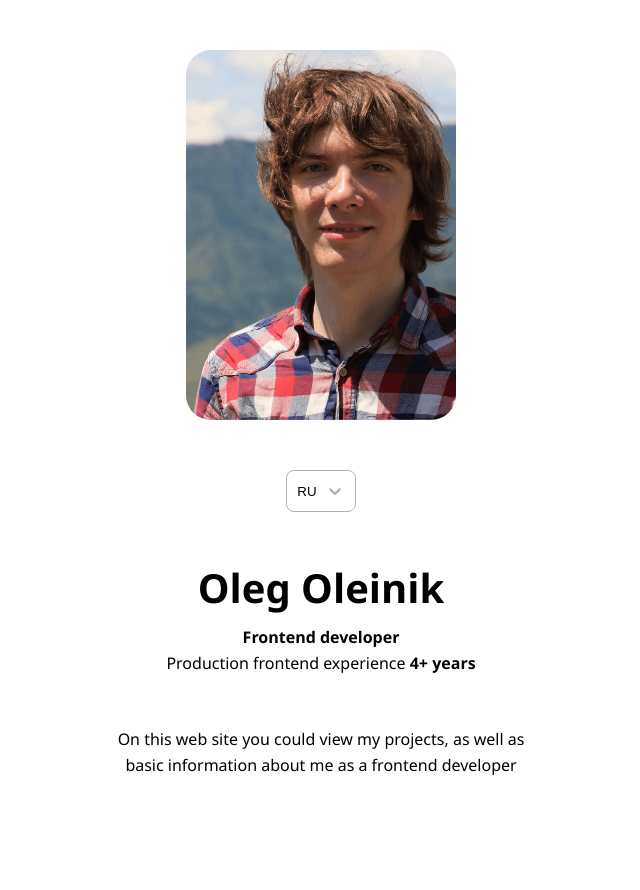
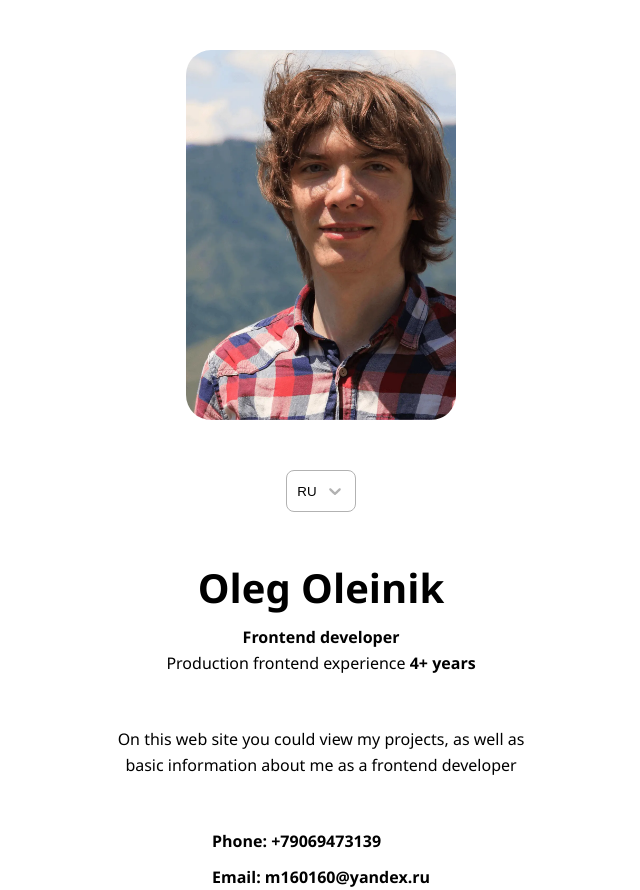
Before and after one commit to Yaolegol/portfolio_next, a Next.js app: page / in a window 1280 px wide. Shown: the whole page, without its empty margins (319-959 px from the left). Before the commit the page ends 800 px from the top, so only its background shows below. Built offline with nearby package versions, Linux system fonts and the light colour scheme.

Commit message:
Добавлены контакты

```diff
--- /dev/null
+++ b/src/constants/index.ts
@@ -0,0 +1,2 @@
+export const EMAIL = 'm160160@yandex.ru';
+export const PHONE = '+79069473139';
--- /dev/null
+++ b/src/modules/Home/components/Contacts/index.module.scss
@@ -0,0 +1,9 @@
+.item {
+    display: block;
+    font-weight: 700;
+    margin-top: 10px;
+
+    &:first-child {
+        margin-top: 0;
+    }
+}
--- /dev/null
+++ b/src/modules/Home/components/Contacts/index.tsx
@@ -0,0 +1,19 @@
+'use client';
+
+import { EMAIL, PHONE } from '@/constants';
+import { IntlMessage } from '@/modules/Lang/components/IntlMessage';
+import { FC } from 'react';
+import style from './index.module.scss';
+
+export const Contacts: FC = () => {
+    return (
+        <div>
+            <a className={style.item} href={`tel:${PHONE}`}>
+                <IntlMessage id="main.phone" />: {PHONE}
+            </a>
+            <a className={style.item} href={`mailto: ${EMAIL}`}>
+                Email: {EMAIL}
+            </a>
+        </div>
+    );
+};
--- a/src/modules/Home/index.module.scss
+++ b/src/modules/Home/index.module.scss
@@ -2,7 +2,7 @@
     padding-top: 50px;
 }
 
-.descriptionBlock {
+.container {
     display: flex;
     justify-content: center;
     margin-top: 50px;
@@ -11,15 +11,3 @@
 .description {
     max-width: 410px;
 }
-
-.selectLang {
-    display: flex;
-    justify-content: center;
-    margin-top: 50px;
-}
-
-.title {
-    display: flex;
-    justify-content: center;
-    margin-top: 50px;
-}
--- a/src/modules/Home/index.tsx
+++ b/src/modules/Home/index.tsx
@@ -1,3 +1,4 @@
+import { Contacts } from '@/modules/Home/components/Contacts';
 import { Description } from '@/modules/Home/components/Description';
 import { Photo } from '@/modules/Home/components/Photo';
 import { Title } from '@/modules/Home/components/Title';
@@ -9,17 +10,20 @@ export const Home: FC = () => {
     return (
         <div className={style.index}>
             <Photo />
-            <div className={style.selectLang}>
+            <div className={style.container}>
                 <SelectLang />
             </div>
-            <div className={style.title}>
+            <div className={style.container}>
                 <Title />
             </div>
-            <div className={style.descriptionBlock}>
+            <div className={style.container}>
                 <div className={style.description}>
                     <Description />
                 </div>
             </div>
+            <div className={style.container}>
+                <Contacts />
+            </div>
         </div>
     );
 };
```
